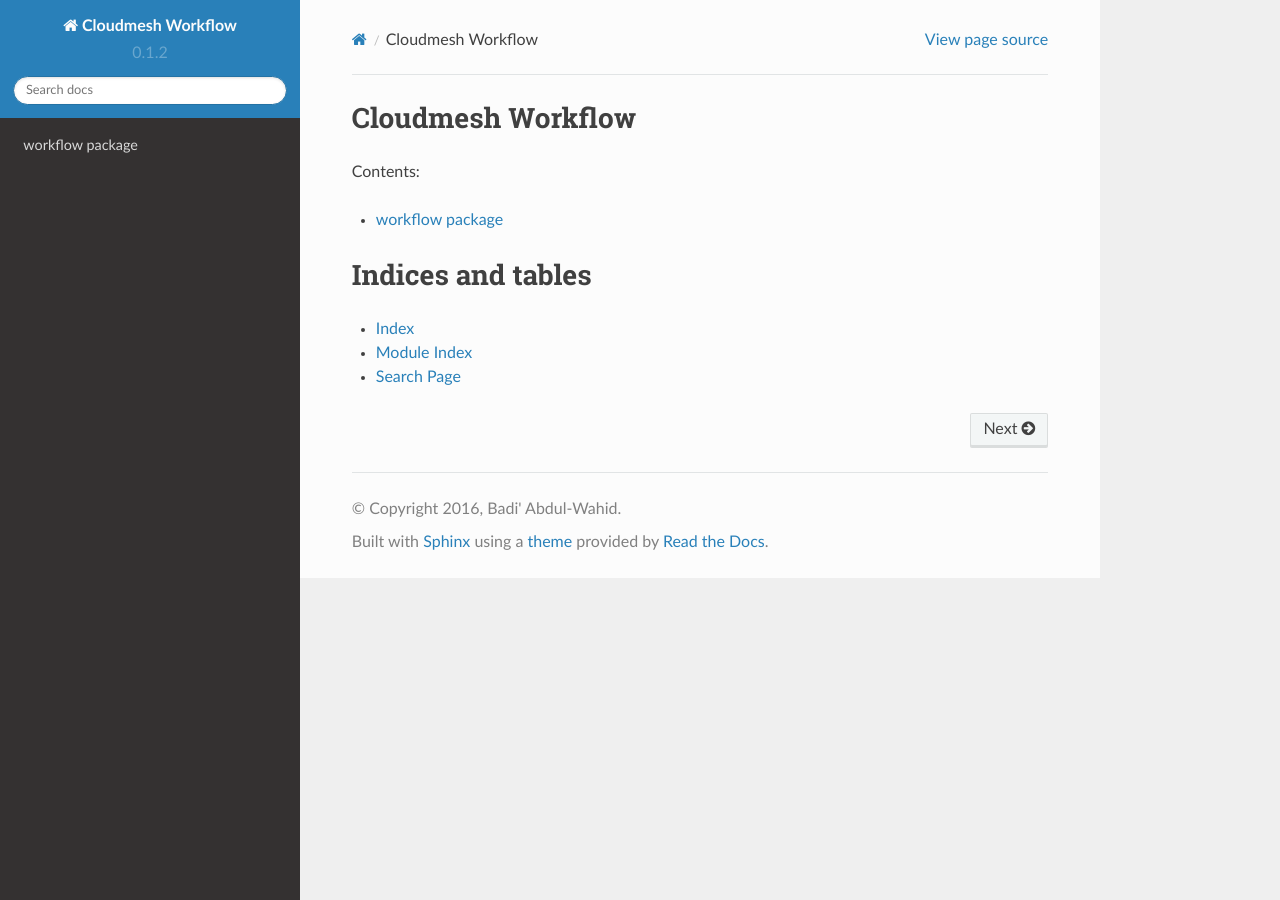
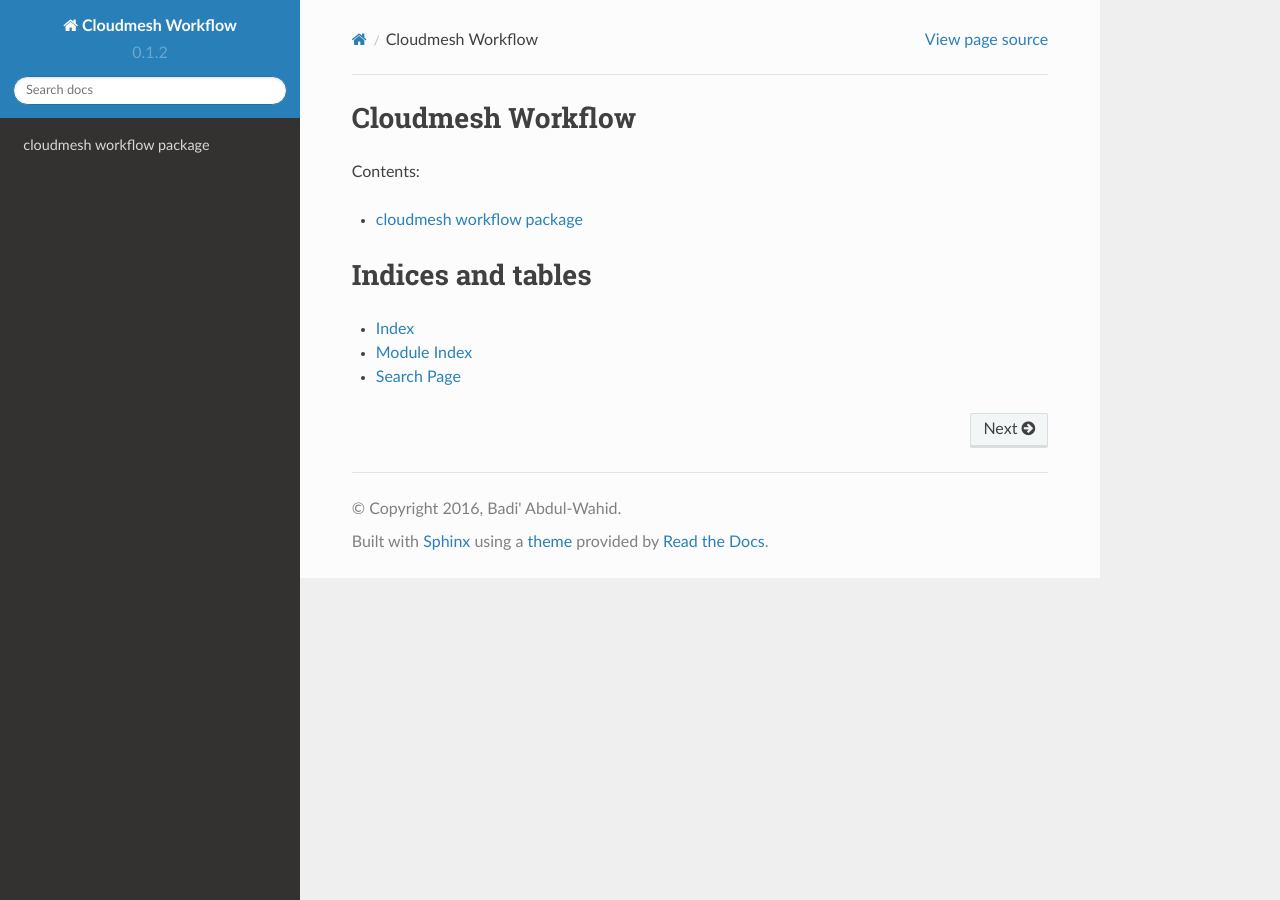
Before and after one commit to cloudmesh/cloudmesh-workflow, a Sphinx documentation site: the page built from docs/index.rst, in a window 1280 px wide. Built offline with Sphinx 7.4.7 and the Read the Docs theme 2.0.0, drawn with Linux system fonts in a browser that asks for light colours; part of the change alters nothing that is shown.

```diff
--- a/docs/index.rst
+++ b/docs/index.rst
@@ -1,8 +1,3 @@
-.. Workflow documentation master file, created by
-   sphinx-quickstart on Mon Feb  1 15:28:48 2016.
-   You can adapt this file completely to your liking, but it should at least
-   contain the root `toctree` directive.
-
 Cloudmesh Workflow
 ==================
 
--- a/docs/workflow.rst
+++ b/docs/workflow.rst
@@ -1,8 +1,6 @@
-==================
- workflow package
-==================
-
-
+==========================
+cloudmesh workflow package
+==========================
 
 .. automodule:: cloudmesh_workflow.workflow
    :members:
```
